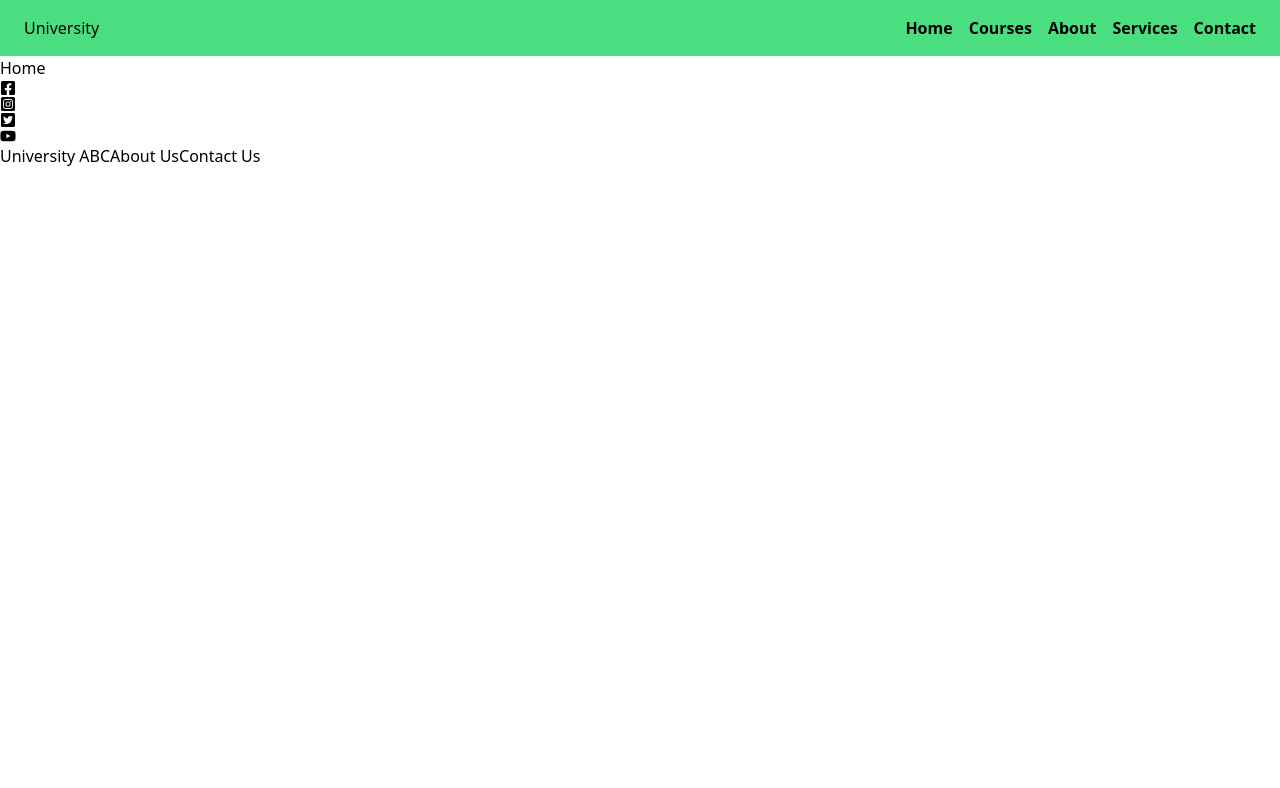
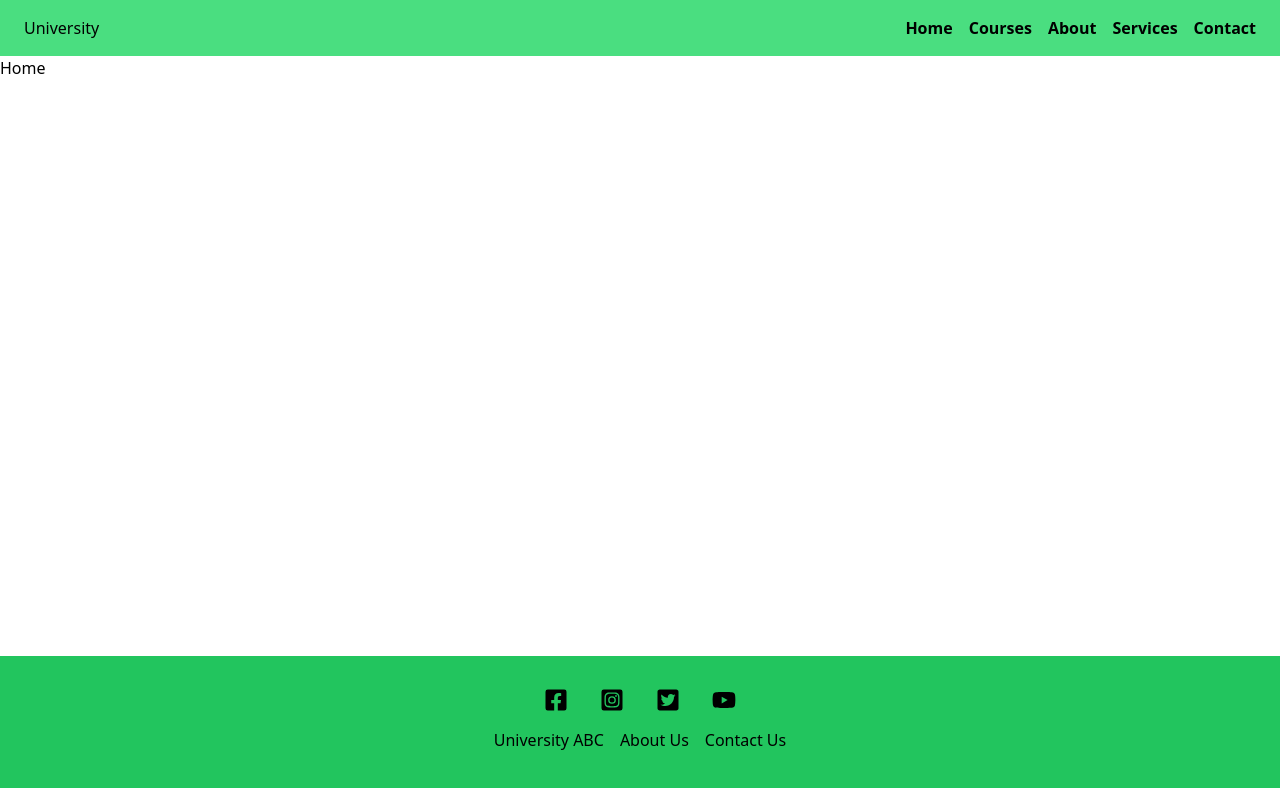
Before and after one commit to Nishan9t/university-web, a React (Create React App) app in the folder client/: page /home in a window 1280 px wide. Shown: the top 788 px of the page. Built offline with nearby package versions, Linux system fonts and the light colour scheme.

Commit message:
footer is complete

```diff
--- a/client/src/App.js
+++ b/client/src/App.js
@@ -3,6 +3,7 @@ import './App.css';
 import About from './components/About';
 import Contact from './components/Contact';
 import Courses from './components/Courses';
+import Footer from './components/Footer';
 import Home from './components/Home';
 import Navbar from './components/Navbar';
 import Services from './components/Services';
@@ -19,7 +20,9 @@ function App() {
         <Route path="/courses" element={<Courses />} />
         <Route path="/services" element={<Services />} />
         <Route path="/contact" element={<Contact />} />
+
       </Routes>
+      <Footer/>
     </BrowserRouter>
     </>
   );
--- a/client/src/components/About.jsx
+++ b/client/src/components/About.jsx
@@ -3,8 +3,8 @@ import Footer from './Footer'
 
 export default function About() {
   return (
-    <div>
-    <div className="lg:px-16 lg:py-16 lg:m-16 shadow-lg sm:p-4 md:p-4 sm:m-4 md:m-4 sm:w-full ">
+
+    <div className="lg:px-16 lg:py-16 lg:m-16 shadow-lg sm:p-4 md:p-4 sm:m-4 md:m-4 mb-36 ">
       <h1 className="font-bold text-lg">ABOUT ABC UNIVERSITY</h1>
       <p>
         Contrary to popular belief, Lorem Ipsum is not simply random text. It
@@ -26,9 +26,7 @@ export default function About() {
       </p>
 
     </div>
-    <div>
-        <Footer/>
-    </div>
-    </div>
+
+
   );
 }
--- a/client/src/components/Contact.jsx
+++ b/client/src/components/Contact.jsx
@@ -3,8 +3,8 @@ import Footer from './Footer'
 
 export default function Contact() {
   return (
-    <div>
-    <div className="lg:px-16 lg:py-16 lg:m-16 shadow-lg sm:p-4 md:p-4 sm:m-4 md:m-4 ">
+
+    <div className="lg:px-16 lg:py-16 lg:m-16 shadow-lg sm:p-4 md:p-4 sm:m-4 md:m-4 mb-36">
       <h1 className="font-bold text-lg">CONTACT ABC UNIVERSITY</h1>
       <p>
         Contrary to popular belief, Lorem Ipsum is not simply random text. It
@@ -27,10 +27,7 @@ export default function Contact() {
 
     </div>
 
-    <div>
-        <Footer/>
-    </div>
 
-    </div>
+
   )
 }
--- a/client/src/components/Courses.jsx
+++ b/client/src/components/Courses.jsx
@@ -3,8 +3,8 @@ import Footer from './Footer'
 
 export default function Courses() {
   return (
-      <div>
-    <div className='lg:flex-wrap md:flex lg:mx-auto'>
+
+    <div className='lg:flex-wrap md:flex lg:mx-auto mb-36'>
 
       <div className='flex border border-2 border-solid p-2 ml-8 my-4 h-32 lg:w-3/4 sm:w-full md:w-full shadow-lg text-center rounded-md'>
             <div className='font-bold text-lg capitalize'>course name</div>
@@ -33,9 +33,7 @@ export default function Courses() {
 
     </div>
 
-      <div>
-        <Footer/>
-      </div>
-    </div>
+
+
   )
 }
--- a/client/src/components/Footer.jsx
+++ b/client/src/components/Footer.jsx
@@ -4,18 +4,18 @@ import {Link} from 'react-router-dom'
 
 export default function Footer() {
   return (
-    <div>
-        <div>
-            <a><FaFacebookSquare/></a>
-            <a><FaInstagramSquare/></a>
-            <a><FaTwitterSquare/></a>
-            <a><FaYoutube/></a>
+    <div className='flex flex-col bg-green-500 h-36 w-full mx-auto items-center justify-center fixed bottom-0 '>
+        <div className='flex '>
+            <a><FaFacebookSquare  className='mx-4 text-2xl' /></a>
+            <a><FaInstagramSquare className='mx-4 text-2xl' /></a>
+            <a><FaTwitterSquare   className='mx-4 text-2xl' /></a>
+            <a><FaYoutube         className='mx-4 text-2xl'  /></a>
         </div>
 
-        <div>
-            <Link to="/home">University ABC</Link>
-            <Link to="/about">About Us</Link>
-            <Link to="/contact">Contact Us</Link>
+        <div className='my-4'>
+            <Link className='mx-2 hover:border-b-2 ' to="/home">University ABC</Link>
+            <Link className='mx-2 hover:border-b-2 ' to="/about">About Us</Link>
+            <Link className='mx-2 hover:border-b-2 ' to="/contact">Contact Us</Link>
         </div>
 
     </div>
--- a/client/src/components/Home.jsx
+++ b/client/src/components/Home.jsx
@@ -3,13 +3,11 @@ import Footer from './Footer'
 
 export default function Home() {
   return (
-    <div>
-      <div>
+
+      <div className='mb-36'>
         Home
       </div>
-      <div>
-        <Footer/>
-      </div>
-    </div>
+
+
   )
 }
--- a/client/src/components/Services.jsx
+++ b/client/src/components/Services.jsx
@@ -18,15 +18,13 @@ useEffect(()=>{
 })
 
   return (
-    <div>
 
-
-    <div className='lg:flex-wrap md:flex '>
+    <div className='lg:flex-wrap md:flex mb-36 '>
     {
       data.length > 0?
       data.map((serviceItem)=>{
         return(
-          <div key={serviceItem._id} className='border border-2 border-solid p-2 mx-8 my-4 h-80 lg:w-80 sm:w-full md:w-full shadow-lg text-center rounded-md'>
+          <div key={serviceItem._id} className='border border-2 border-solid p-2  mx-8 my-4 h-80 lg:w-80 sm:w-full md:w-full shadow-lg text-center rounded-md'>
             <div className='font-bold text-lg capitalize'>{serviceItem.title}</div>
             <div className=''>{serviceItem.description}</div>
           </div>
@@ -37,10 +35,6 @@ useEffect(()=>{
 
     </div>
 
-      <div>
-        <Footer/>
-      </div>
 
-    </div>
   )
 }
```
